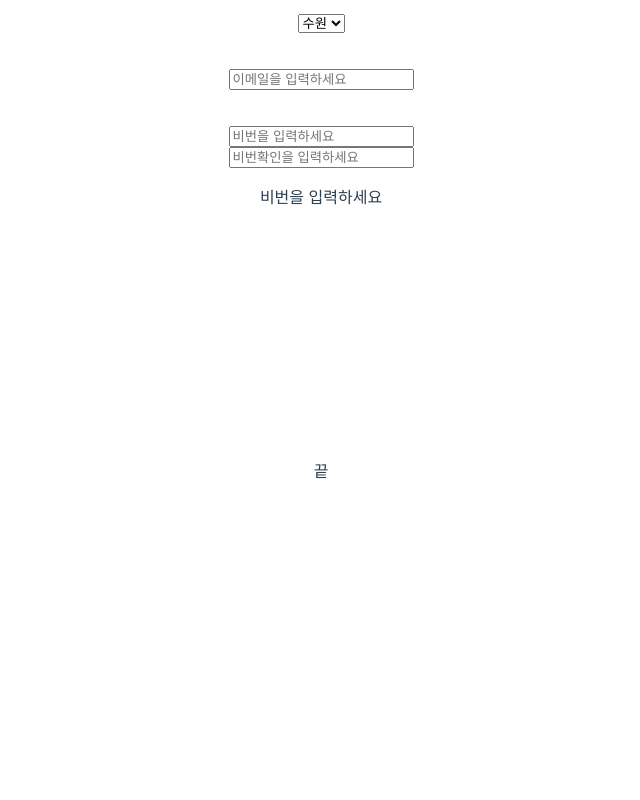
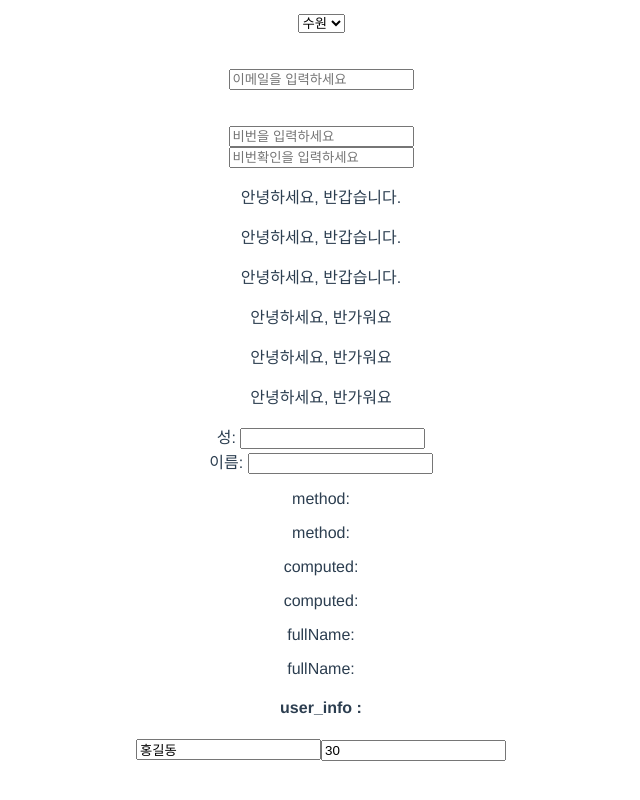
Before and after one commit to borgssam/YS_JAVA01_VUE_PROJECT, a Vue app: page /basic in a window 1280 px wide. Shown: the part 1861-2661 px from the top of the page, without its empty margins (319-959 px from the left). Before the commit the page ends 2351 px from the top, so only its background shows below. Built offline with nearby package versions, Linux system fonts and the light colour scheme.

Commit message:
5장 콤포넌트(기본4)

```diff
--- a/src/views/BasicView.vue
+++ b/src/views/BasicView.vue
@@ -128,11 +128,37 @@
 
   <div>
     <input type="text" v-model="pwdValue1" @input="changePwd1" placeholder="비번을 입력하세요"><br>
-    <input type="text" v-model="pwdValue2" @input="changePwd2" placeholder="비번확인을 입력하세요"><br>
+    <input type="text" v-model="pwdValue2" @input="changePwd1" placeholder="비번확인을 입력하세요"><br>
     <p v-if="errPwd" >{{errPwd}}</p>
   </div>
+  <!-- 메소드 computed -->
+  <div>
+    <p>{{hello()}}</p>
+    <p>{{hello()}}</p>
+    <p>{{hello()}}</p>
 
+    <p>{{ hello2 }}</p>
+    <p>{{ hello2 }}</p>
+    <p>{{ hello2 }}</p>
+  </div>
 
+  <div>
+    성: <input type="text" v-model="lastName" @input="changeLastName"><br>
+    이름: <input type="text" v-model="firstName" @input="changeFirstName"><br>
+    <p>method:  {{ methodFullName() }}</p>
+    <p>method:  {{ methodFullName() }}</p>
+    <p>computed: {{ computeFullName }}</p>
+    <p>computed: {{ computeFullName }}</p>
+    <p>fullName: {{fullName}}</p>
+    <p>fullName: {{fullName}}</p>
+  </div>
+
+  <!-- watch -->
+  <div>
+    <h4>user_info : {{userInfo}}</h4>
+    <input type="text" v-model="userName" >
+    <input type="text" v-model="userAge" >
+  </div>
   <br/> <br/> <br/> <br/> <br/> <br/> <br/> <br/> <br/> <br/> <br/> <br/> <br/>
   끝
 
@@ -182,9 +208,33 @@ export default {
       errEmail:'',
       pwdValue1:'',
       pwdValue2:'',
-      errPwd:'비번을 입력하세요',
+      errPwd:'',
+      lastName:'',
+      firstName:'',
+      fullName:'',
+      userName:'홍길동',
+      userAge:'30',
+      userInfo:'',
 
     };
+  },
+  watch:{
+    userName(){
+      this.userInfo = this.userName+'('+this.userAge+')';
+    },
+    // userAge(){
+    //   this.userInfo = this.userName+'('+this.userAge+')';
+    // },
+  },
+  computed: {
+    hello2() {
+      console.log('hello2 호출');
+      return '안녕하세요, 반가워요';
+    },
+    computeFullName() {
+      console.log('computeFullName 호출');
+      return this.lastName + this.firstName;
+    }
   },
   setup() {
 
@@ -233,24 +283,33 @@ export default {
         this.errPwd='비번을 입력하세요';
       } else if(this.pwdValue2===''){
         this.errPwd='비번확인을 입력하세요';
+      } else if(this.pwdValue1.length < 8 || this.pwdValue2.length < 8 ){
+        this.errPwd = '비밀번호는 최소 8자리수 이상입니다.';
       } else if(this.pwdValue1===this.pwdValue2){
-        this.errPwd='';
+        this.errPwd = '비밀번호가 유효합니다.';
       } else {
-        this.errPwd='비번이 일치하지 않습니다.';
+        this.errPwd = '비번이 일치하지 않습니다.';
       }
 
     },
-    changePwd2(){
-      if(this.pwdValue1===''){
-        this.errPwd='비번을 입력하세요';
-      } else if(this.pwdValue2===''){
-        this.errPwd='비번확인을 입력하세요';
-      } else if(this.pwdValue1===this.pwdValue2){
-        this.errPwd='';
-      } else {
-        this.errPwd='비번이 일치하지 않습니다.';
-      }
-
+    hello(){
+      console.log('hello()호출');
+      return '안녕하세요, 반갑습니다.';
+    },
+    changeLastName() {
+      // lastName 변경 시 fullName 업데이트
+      console.log('changeLastName 호출');
+      this.fullName = this.lastName + this.firstName;
+    },
+    changeFirstName() {
+      // firstName 변경 시 fullName 업데이트
+      console.log('changeFirstName 호출');
+      this.fullName = this.lastName + this.firstName;
+    },
+    methodFullName() {
+      // 메소드로 fullName 계산
+      console.log('methodFullName 호출');
+      return this.lastName + this.firstName;
     },
 
   }
```
